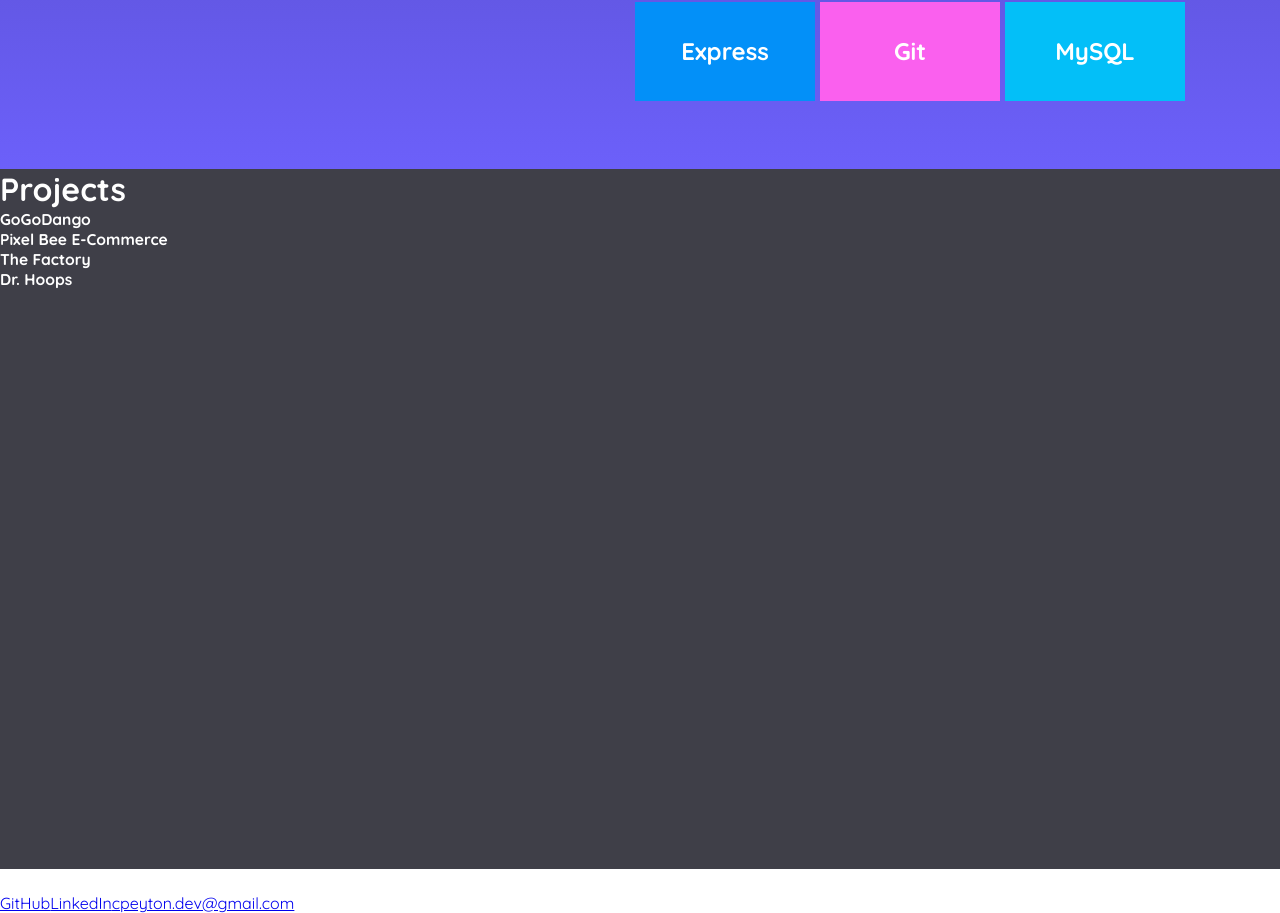
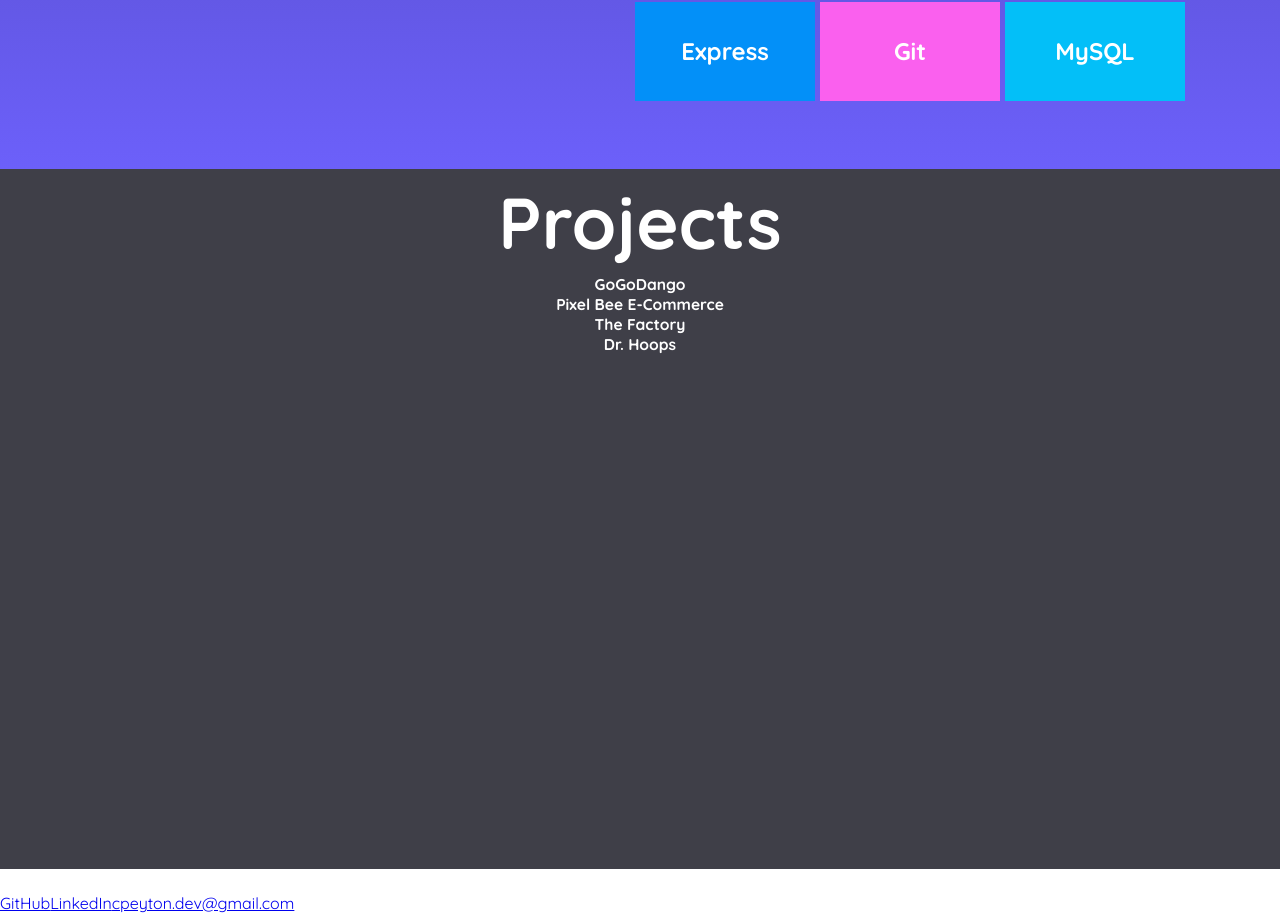
Before and after one commit to ColbPeyton/portfolio-revamp, a React (Create React App) app: page / in a window 1280 px wide. Shown: the part 1331-2244 px from the top of the page. Built offline with nearby package versions, Linux system fonts and the light colour scheme.

Commit message:
remove not needed font variables, add title vars. update title font size for About

```diff
--- a/src/styles/About.scss
+++ b/src/styles/About.scss
@@ -1,4 +1,5 @@
 @import './colors';
+@import './font';
 
 .container-about{
     width: 100%;
@@ -17,7 +18,7 @@
         display: flex;
         justify-content: center;
         align-items: center;
-        font-size: 2.25rem;
+        font-size: $title-small;
     }
     .container-timelines{
         height: 45%;
@@ -72,7 +73,6 @@
         max-height: 1000px;
         .container-title{
             height: 15%;
-            font-size: 2.5rem;
         }
         .container-timelines{
             height: 30%;
@@ -105,7 +105,7 @@
         padding: 0 0 1rem 0;
         .container-title{
             height: 20%;
-            font-size: 2.75rem;
+            font-size: $title-med;
         }
         .container-timelines{
             width: 95%;
@@ -149,9 +149,7 @@
 
 @media (min-width: 992px) {
     .container-about{
-        .container-title{
-            font-size: 2.75rem;
-        }
+
         .container-timelines{
             width: 95%;
         }
@@ -180,7 +178,7 @@
         max-height: 1050px;
         .container-title{
             height: 15%;
-            font-size: 3.25rem;
+            font-size: $title-large;
         }
         .container-timelines{
             width: 75%;
--- a/src/styles/Projects.scss
+++ b/src/styles/Projects.scss
@@ -1,14 +1,25 @@
 @import './colors';
+@import './font';
 
 .container-projects{
     width: 100%;
     height: 200vh;
     max-height: 700px;
     background-color: $header-background;
+    display: flex;
+    justify-content: flex-start;
+    align-items: center;
+    flex-direction: column;
     .container-title{
-
+        width: 100%;
+        height: 15%;
+        display: flex;
+        justify-content: center;
+        align-items: center;
+        font-size: $title-small;
     }
     .container-project-view{
+
         .container-project{
 
         }
--- a/src/styles/_font.scss
+++ b/src/styles/_font.scss
@@ -1,15 +1,8 @@
 $primary-font:'Quicksand', sans-serif;
 $font-color: #fff;
 
-$mobile-small: 3rem;
-$mobile-med: 3.5rem;
-$mobile-large: 4.75rem;
-
-$mobile-landscape: 4rem;
-
-$standard-small: 6rem;
-$standard-med: 6.5rem;
-$standard-large: 8.5rem;
-
+$title-small: 2.25rem;
+$title-med: 2.75rem;
+$title-large: 3.25rem;
 
 $max-app-width: 1200px;
```
